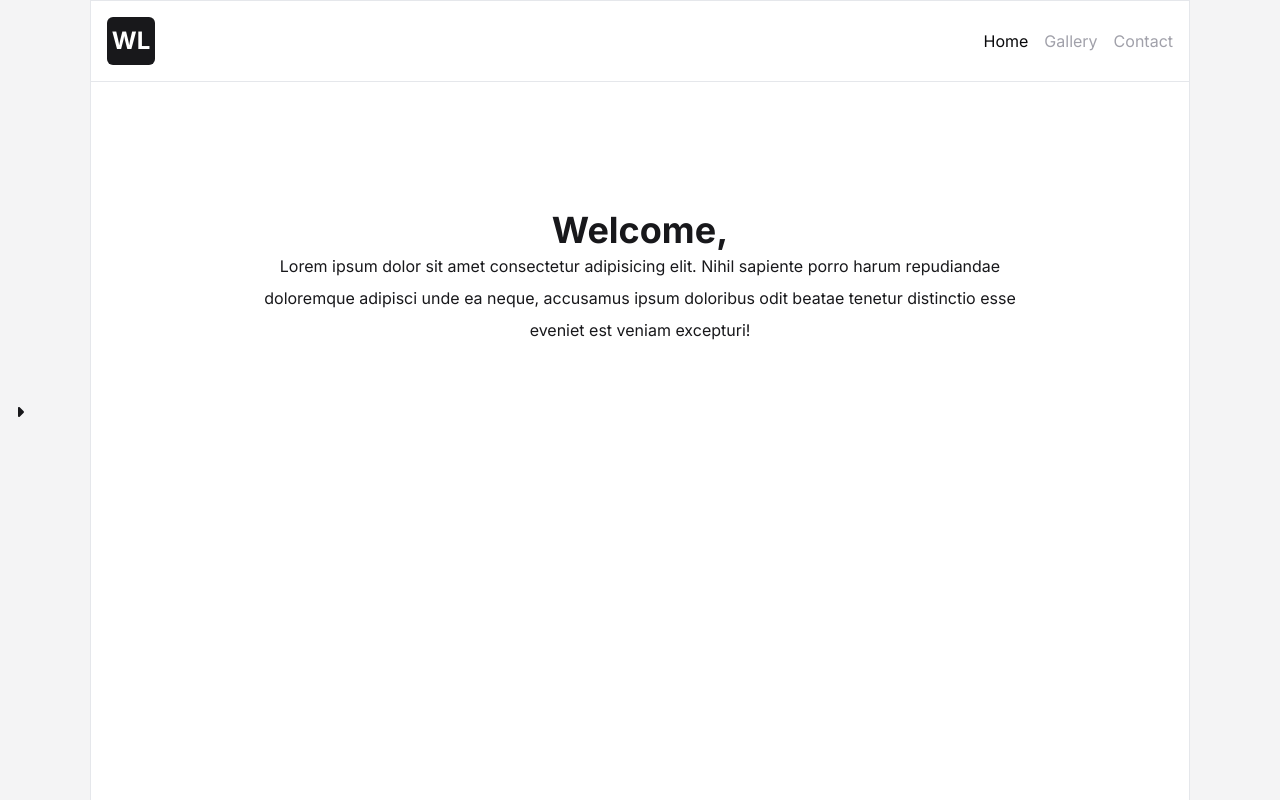
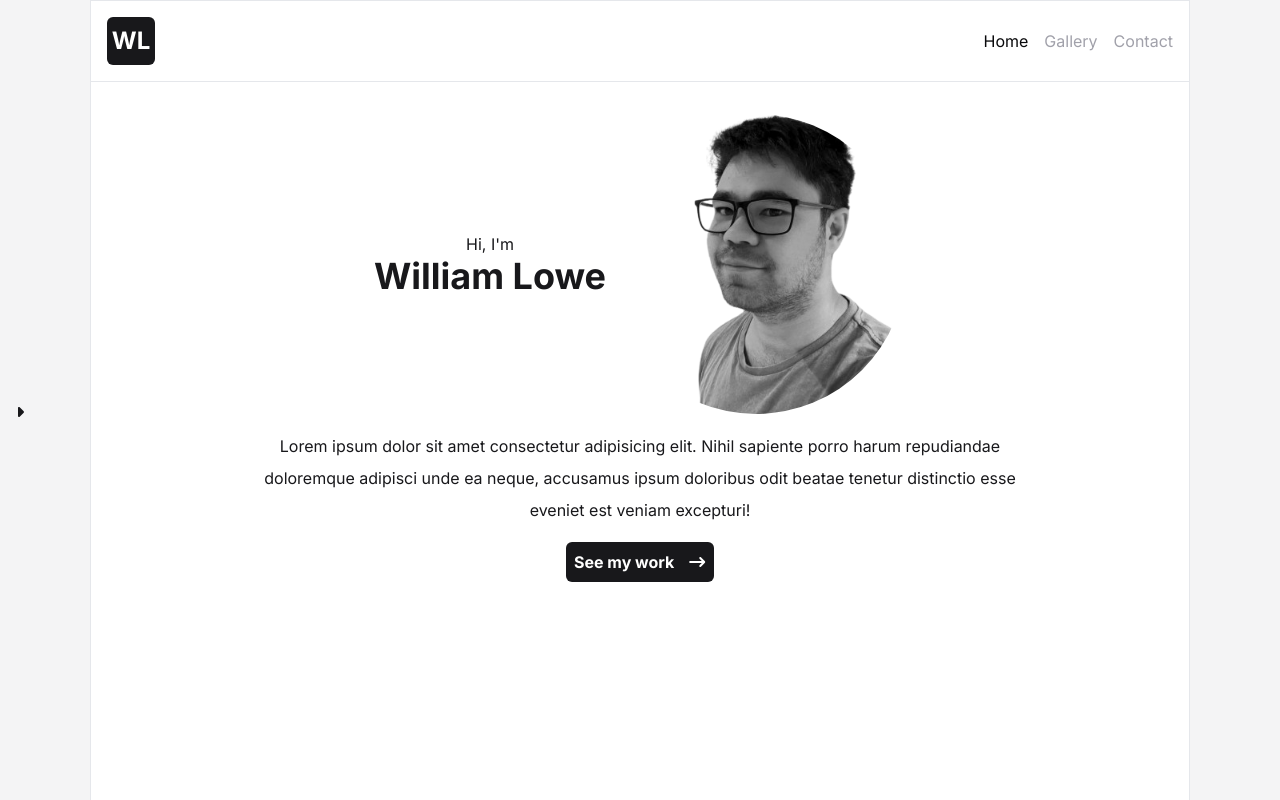
Before and after one commit to williamalowe/next-gallery, a Next.js app: page / in a window 1280 px wide. Built offline with nearby package versions, Linux system fonts and the light colour scheme.

Commit message:
styles: add link-button-component motion

```diff
--- a/src/app/page.tsx
+++ b/src/app/page.tsx
@@ -1,10 +1,29 @@
+import LinkButton from "@/components/link-button";
 import Image from "next/image";
 
 export default function Home() {
   return (
-    <main className="text-center pt-32 px-5">
-      <h1 className="text-4xl font-bold">Welcome, </h1>
+    <main className="text-center pt-8 px-5 flex flex-col items-center gap-y-4">
+      <div className="flex items-center">
+        <div>
+          <p>Hi, I&apos;m</p>
+          <h1 className="text-4xl font-bold">William Lowe</h1>
+        </div>
+        <div>
+          <Image
+            className="w-[300px] h-[300px] object-cover grayscale rounded-full scale-x-[-1]"
+              src="/profile-removebg.png"
+              alt="profile picture"
+              width="300"
+              height="300"
+          />
+        </div>
+      </div>
       <p className="max-w-[768px] mx-auto leading-8">Lorem ipsum dolor sit amet consectetur adipisicing elit. Nihil sapiente porro harum repudiandae doloremque adipisci unde ea neque, accusamus ipsum doloribus odit beatae tenetur distinctio esse eveniet est veniam excepturi!</p>
+      <LinkButton
+        href="/gallery"
+        text="See my work"
+      />
     </main>
   );
 }
--- /dev/null
+++ b/src/components/link-button.tsx
@@ -0,0 +1,45 @@
+"use client";
+import { faArrowRightLong } from "@fortawesome/free-solid-svg-icons";
+import { FontAwesomeIcon } from "@fortawesome/react-fontawesome";
+import { motion } from "framer-motion";
+import Link from "next/link";
+import React from "react";
+
+export default function LinkButton({
+  href,
+  text,
+}: {
+  href: string;
+  text: string;
+}) {
+  return (
+    <Link href={href}>
+      <motion.div
+        className="w-[148px] flex gap-x-2 items-center p-2 bg-zinc-900 text-white font-bold rounded-md"
+        whileHover={{
+          scale: 1.1,
+        }}
+        whileTap={{
+          scale: 0.9,
+        }}
+      >
+        {text}
+        <motion.div
+          initial={{
+            x: 0,
+          }}
+          animate={{
+            x: 10,
+          }}
+          transition={{
+            duration: 1,
+            repeat: Infinity,
+            repeatType: "reverse",
+          }}
+        >
+          <FontAwesomeIcon icon={faArrowRightLong} />
+        </motion.div>
+      </motion.div>
+    </Link>
+  );
+}
```
Also changed, not shown: public/profile-removebg.png (added).
